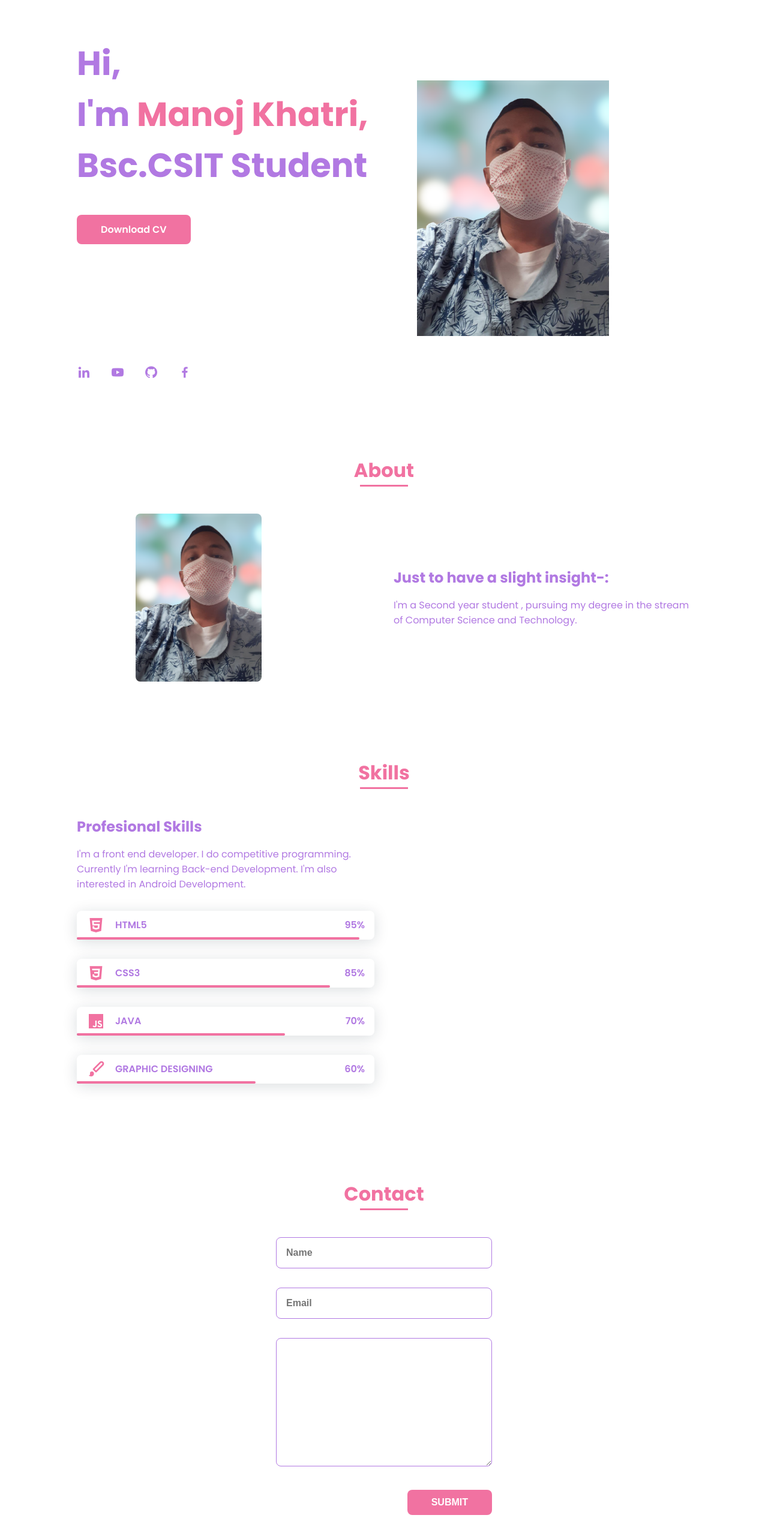
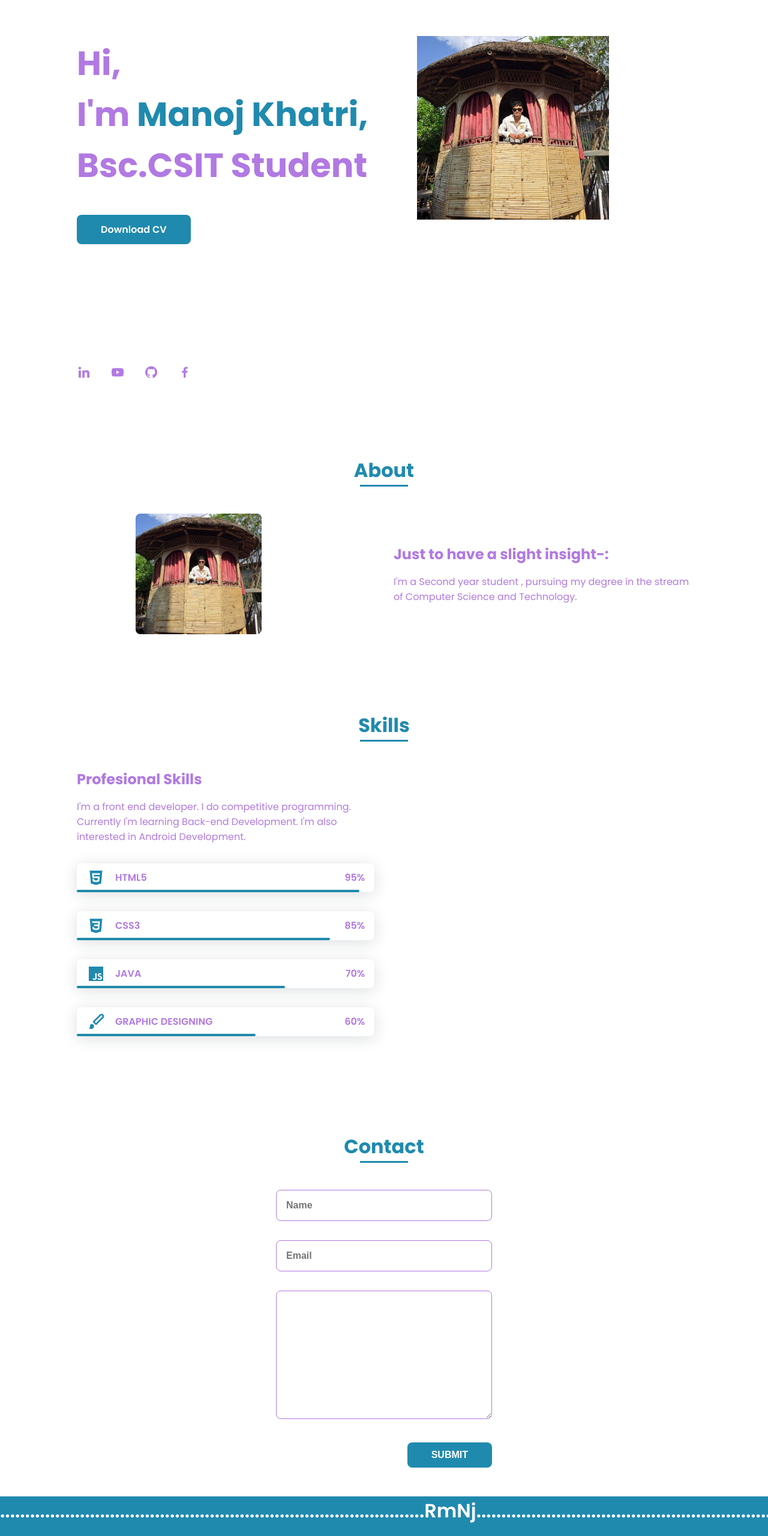
Before and after one commit to RmNj17/My_Portfolio, a plain HTML site: page index.html in a window 1280 px wide. Shown: the part 120-2680 px from the top of the page at 60% size. Drawn offline with nearby package versions, Linux system fonts and the light colour scheme.

Commit message:
fix:css and image

```diff
--- a/index.html
+++ b/index.html
@@ -1,22 +1,25 @@
 <!DOCTYPE html>
 <html lang="en">
   <head>
-    <meta charset="UTF-8">
-    <meta http-equiv="X-UA-Compatible" content="IE=edge">
-    <meta name="viewport" content="width=device-width, initial-scale=1.0">
+    <meta charset="UTF-8" />
+    <meta http-equiv="X-UA-Compatible" content="IE=edge" />
+    <meta name="viewport" content="width=device-width, initial-scale=1.0" />
     <title>Portfolio</title>
   </head>
   <body>
     <!DOCTYPE html>
     <html lang="en">
       <head>
-        <meta charset="UTF-8">
-        <meta name="viewport" content="width=device-width, initial-scale=1.0">
+        <meta charset="UTF-8" />
+        <meta name="viewport" content="width=device-width, initial-scale=1.0" />
 
-        <link rel="stylesheet" href="styles.css">
+        <link rel="stylesheet" href="styles.css" />
 
         <!-- =====BOX ICONS===== -->
-        <link href='https://cdn.jsdelivr.net/npm/boxicons@2.0.5/css/boxicons.min.css' rel='stylesheet'>
+        <link
+          href="https://cdn.jsdelivr.net/npm/boxicons@2.0.5/css/boxicons.min.css"
+          rel="stylesheet"
+        />
 
         <title>Portfolio website complete</title>
       </head>
@@ -25,21 +28,33 @@
         <header class="l-header">
           <nav class="nav bd-grid">
             <div>
-                    <a href="https://covid2020virus.blogspot.com/" target="blank" class="nav__logo">Rock Manoj</a>
-
+              <a
+                href="https://covid2020virus.blogspot.com/"
+                target="blank"
+                class="nav__logo"
+                >Rock Manoj</a
+              >
             </div>
 
             <div class="nav__menu" id="nav-menu">
               <ul class="nav__list">
-                        <li class="nav__item"><a href="#home" class="nav__link active">Home</a></li>
-                        <li class="nav__item"><a href="#about" class="nav__link">About</a></li>
-                        <li class="nav__item"><a href="#skills" class="nav__link">Skills</a></li>
-                        <li class="nav__item"><a href="#contact" class="nav__link">Contact</a></li>
+                <li class="nav__item">
+                  <a href="#home" class="nav__link active">Home</a>
+                </li>
+                <li class="nav__item">
+                  <a href="#about" class="nav__link">About</a>
+                </li>
+                <li class="nav__item">
+                  <a href="#skills" class="nav__link">Skills</a>
+                </li>
+                <li class="nav__item">
+                  <a href="#contact" class="nav__link">Contact</a>
+                </li>
               </ul>
             </div>
 
             <div class="nav__toggle" id="nav-toggle">
-                    <i class='bx bx-menu'></i>
+              <i class="bx bx-menu"></i>
             </div>
           </nav>
         </header>
@@ -47,36 +62,59 @@
           <!--===== HOME =====-->
           <section class="home bd-grid" id="home">
             <div class="home__data">
-                    <h1 class="home__title">Hi,<br>I'm <span class="home__title-color">Manoj Khatri,</span><br>Bsc.CSIT Student</h1>
+              <h1 class="home__title">
+                Hi,<br />I'm <span class="home__title-color">Manoj Khatri,</span
+                ><br />Bsc.CSIT Student
+              </h1>
 
               <a href="#" class="button">Download CV</a>
             </div>
 
             <div class="home__social">
-                    <a href="" class="home__social-icon"><i class='bx bxl-linkedin'></i></a>
-                    <a href="https://www.youtube.com/channel/UCdDloNn6s3TWiWWUJGVb7Xw" target="blank" class="home__social-icon"><i class="bx bxl-youtube"></i></a>
-                    <a href="" class="home__social-icon"><i class='bx bxl-github' ></i></a>
-                    <a href="https://www.facebook.com/Manojkhatri1010" target="blank" class="home__social-icon"><i class='bx bxl-facebook' ></i></a>
+              <a href="" class="home__social-icon"
+                ><i class="bx bxl-linkedin"></i
+              ></a>
+              <a
+                href="https://www.youtube.com/channel/UCdDloNn6s3TWiWWUJGVb7Xw"
+                target="blank"
+                class="home__social-icon"
+                ><i class="bx bxl-youtube"></i
+              ></a>
+              <a href="" class="home__social-icon"
+                ><i class="bx bxl-github"></i
+              ></a>
+              <a
+                href="https://www.facebook.com/Manojkhatri1010"
+                target="blank"
+                class="home__social-icon"
+                ><i class="bx bxl-facebook"></i
+              ></a>
             </div>
 
             <div class="home__img">
-                    <img src="Manoj.png" alt="My_Photo">
+              <img
+                src="profile1.jpg"
+                width="700px"
+                height="700px"
+                alt="My_Photo"
+              />
             </div>
           </section>
 
           <!--===== ABOUT =====-->
-            <section class="about section " id="about">
+          <section class="about section" id="about">
             <h2 class="section-title">About</h2>
 
             <div class="about__container bd-grid">
               <div class="about__img">
-                        <img src="Manoj.png" alt="My_Photo">
+                <img src="profile1.jpg" alt="My_Photo" />
               </div>
 
               <div>
                 <h2 class="about__subtitle">Just to have a slight insight-:</h2>
-                        <p class="about__text">I'm a Second year student , pursuing my degree in the stream of Computer Science and Technology.
-
+                <p class="about__text">
+                  I'm a Second year student , pursuing my degree in the stream
+                  of Computer Science and Technology.
                 </p>
               </div>
             </div>
@@ -89,53 +127,47 @@
             <div class="skills__container bd-grid">
               <div>
                 <h2 class="skills__subtitle">Profesional Skills</h2>
-                        <p class="skills__text">I'm a front end developer. I do competitive programming. Currently I'm learning Back-end Development.
-                        I'm also interested in Android Development.
+                <p class="skills__text">
+                  I'm a front end developer. I do competitive programming.
+                  Currently I'm learning Back-end Development. I'm also
+                  interested in Android Development.
                 </p>
                 <div class="skills__data">
                   <div class="skills__names">
-                                <i class='bx bxl-html5 skills__icon'></i>
+                    <i class="bx bxl-html5 skills__icon"></i>
                     <span class="skills__name">HTML5</span>
                   </div>
-                            <div class="skills__bar skills__html">
-
-                            </div>
+                  <div class="skills__bar skills__html"></div>
                   <div>
                     <span class="skills__percentage">95%</span>
                   </div>
                 </div>
                 <div class="skills__data">
                   <div class="skills__names">
-                                <i class='bx bxl-css3 skills__icon'></i>
+                    <i class="bx bxl-css3 skills__icon"></i>
                     <span class="skills__name">CSS3</span>
                   </div>
-                            <div class="skills__bar skills__css">
-
-                            </div>
+                  <div class="skills__bar skills__css"></div>
                   <div>
                     <span class="skills__percentage">85%</span>
                   </div>
                 </div>
                 <div class="skills__data">
                   <div class="skills__names">
-                                <i class='bx bxl-javascript skills__icon' ></i>
+                    <i class="bx bxl-javascript skills__icon"></i>
                     <span class="skills__name">JAVA</span>
                   </div>
-                            <div class="skills__bar skills__js">
-
-                            </div>
+                  <div class="skills__bar skills__js"></div>
                   <div>
                     <span class="skills__percentage">70%</span>
                   </div>
                 </div>
                 <div class="skills__data">
                   <div class="skills__names">
-                                <i class='bx bxs-paint skills__icon'></i>
+                    <i class="bx bxs-paint skills__icon"></i>
                     <span class="skills__name">GRAPHIC DESIGNING </span>
                   </div>
-                            <div class="skills__bar skills__ux">
-
-                            </div>
+                  <div class="skills__bar skills__ux"></div>
                   <div>
                     <span class="skills__percentage">60%</span>
                   </div>
@@ -148,17 +180,26 @@
             </div>
           </section>
 
-
           <!--===== CONTACT =====-->
           <section class="contact section" id="contact">
             <h2 class="section-title">Contact</h2>
 
             <div class="contact__container bd-grid">
               <form action="" class="contact__form">
-                        <input type="text" placeholder="Name" class="contact__input">
-                        <input type="mail" placeholder="Email" class="contact__input">
-                        <textarea name="" id="" cols="0" rows="10" class="contact__input"></textarea>
-                        <input type="button" value="SUBMIT" class="contact__button button">
+                <input type="text" placeholder="Name" class="contact__input" />
+                <input type="mail" placeholder="Email" class="contact__input" />
+                <textarea
+                  name=""
+                  id=""
+                  cols="0"
+                  rows="10"
+                  class="contact__input"
+                ></textarea>
+                <input
+                  type="button"
+                  value="SUBMIT"
+                  class="contact__button button"
+                />
               </form>
             </div>
           </section>
@@ -166,23 +207,33 @@
 
         <!--===== FOOTER =====-->
         <footer class="footer">
-            <p class="footer__title">.....................................................................................RmNj.....................................................................................</p>
+          <p class="footer__title">
+            .....................................................................................RmNj.....................................................................................
+          </p>
           <div class="footer__social">
-                <a href="https://www.youtube.com/channel/UCdDloNn6s3TWiWWUJGVb7Xw" target="blank" class="footer__icon"><i class='bx bxl-youtube'></i></a>
-                <a href="" class="footer__icon"><i class='bx bxl-linkedin'></i></a>
-                <a href="" class="footer__icon"><i class='bx bxl-github'></i></a>
-                <a href="https://www.facebook.com/Manojkhatri1010" class="footer__icon"><i class='bx bxl-facebook'></i></a>
+            <a
+              href="https://www.youtube.com/channel/UCdDloNn6s3TWiWWUJGVb7Xw"
+              target="blank"
+              class="footer__icon"
+              ><i class="bx bxl-youtube"></i
+            ></a>
+            <a href="" class="footer__icon"><i class="bx bxl-linkedin"></i></a>
+            <a href="" class="footer__icon"><i class="bx bxl-github"></i></a>
+            <a
+              href="https://www.facebook.com/Manojkhatri1010"
+              class="footer__icon"
+              ><i class="bx bxl-facebook"></i
+            ></a>
           </div>
           <p>&#169; 2021 copyright all right reserved</p>
         </footer>
-
-
 
         <!--===== SCROLL REVEAL =====-->
         <script src="https://unpkg.com/scrollreveal"></script>
 
         <!--===== MAIN JS =====-->
         <script src="main.js"></script>
-
       </body>
     </html>
+  </body>
+</html>
--- a/styles.css
+++ b/styles.css
@@ -8,7 +8,7 @@
 
 /*===== Colors =====*/
 :root{
-  --first-color: #F172A1;
+  --first-color: #208aae;
   --second-color: #b179e2;
 }
 
@@ -216,7 +216,8 @@ img{
   position: absolute;
   right: 0;
   bottom: 0;
-  width: 295px;
+  height: 500px;
+  width: 595px;
 }
 
 /*BUTTONS*/
```
Also changed, not shown: Manoj.png (deleted), profile.jpeg (added), profile.jpg (added), profile1.jpg (added). Lines whose indentation alone changed are shown as unchanged.
